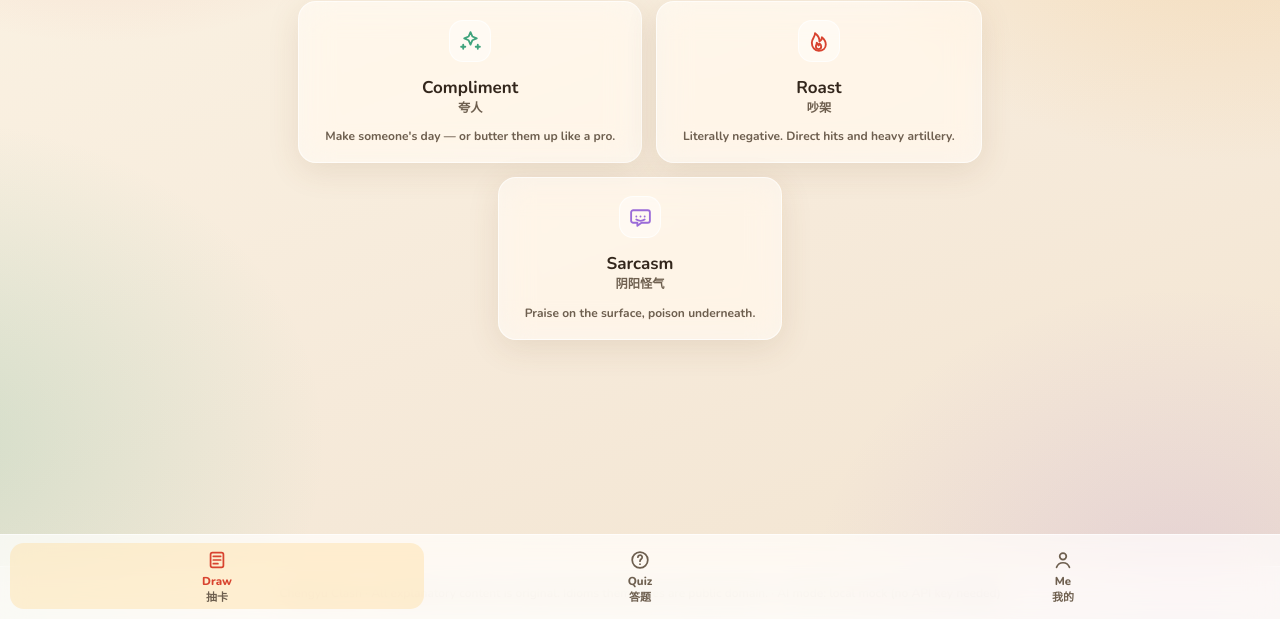
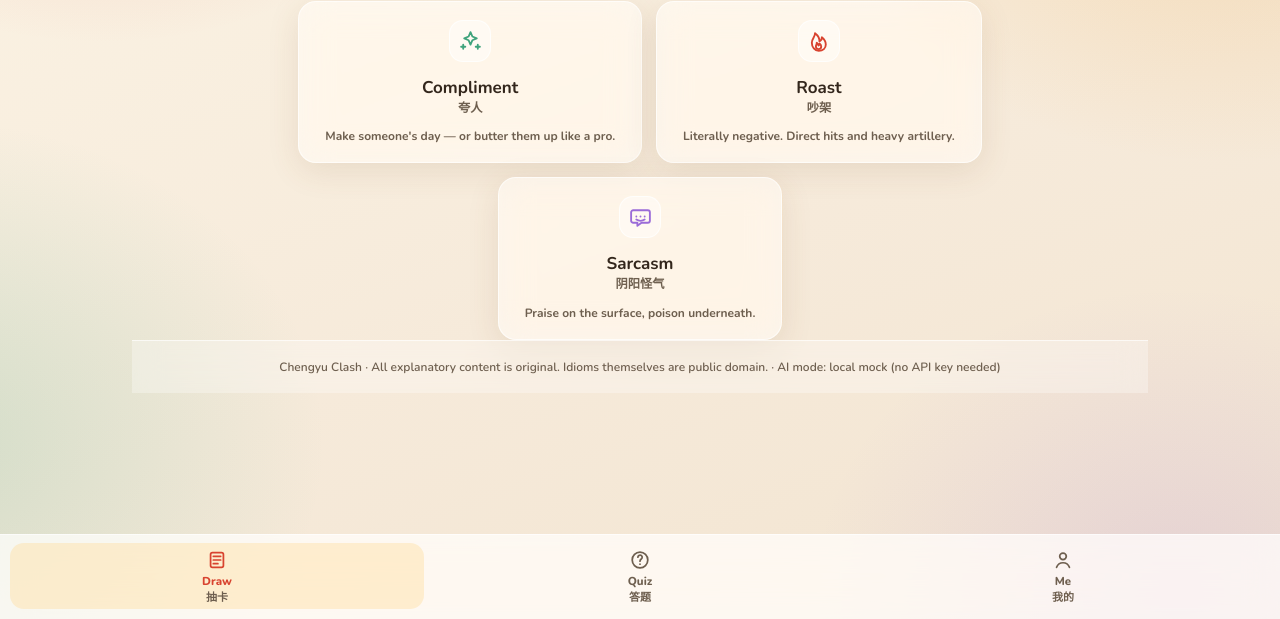
Before and after one commit to afw12/chengyu-clash, a plain HTML site: page web/index.html in a window 1280 px wide. Shown: the part 181-800 px from the top of the page. Drawn offline with Linux system fonts and the light colour scheme.

Commit message:
fix(ios): app-shell layout - scroll inside main, lock body. WKWebView root/body scrolling is unreliable (quiz options unreachable); footer moved into main, drop background-attachment fixed

```diff
--- a/web/index.html
+++ b/web/index.html
@@ -5,7 +5,7 @@
 <meta name="viewport" content="width=device-width, initial-scale=1.0, viewport-fit=cover">
 <title>Chengyu Clash · Win arguments with Chinese idioms</title>
 <meta name="description" content="Draw Chinese idiom cards to compliment or roast. Learn chengyu the fun way.">
-<link rel="stylesheet" href="style.css?v=64">
+<link rel="stylesheet" href="style.css?v=65">
 </head>
 <body>
 <svg class="icon-sprite" aria-hidden="true" focusable="false">
@@ -231,6 +231,10 @@
       </div>
     </div>
   </section>
+
+  <footer>
+    <p>Chengyu Clash · All explanatory content is original. Idioms themselves are public domain. · <span id="io-note">AI mode: local mock (no API key needed)</span></p>
+  </footer>
 </main>
 
 <nav class="tabbar" role="tablist" aria-label="App sections">
@@ -244,10 +248,6 @@
     <svg class="icon" aria-hidden="true"><use href="#icon-me"></use></svg><span>Me <span class="zh-sub" lang="zh-CN">我的</span></span>
   </button>
 </nav>
-
-<footer>
-  <p>Chengyu Clash · All explanatory content is original. Idioms themselves are public domain. · <span id="io-note">AI mode: local mock (no API key needed)</span></p>
-</footer>
 
 <script src="data.js?v=63"></script>
 <script src="zh.js?v=63"></script>
--- a/web/style.css
+++ b/web/style.css
@@ -43,15 +43,17 @@
 body {
   font-family: "Nunito", system-ui, -apple-system, BlinkMacSystemFont, "Segoe UI", Roboto, Helvetica, Arial, "Noto Sans", "Liberation Sans", "Microsoft YaHei", sans-serif;
   color: var(--ink);
-  min-height: 100vh;
+  height: 100vh;      /* app shell: body never scrolls, main is the scroll container.
+                         iOS WKWebView handles root/body scrolling unreliably. */
+  height: 100dvh;
   display: flex; flex-direction: column;
+  overflow: hidden;
   background:
     radial-gradient(560px 420px at 8% -6%,   rgba(216, 67, 47, .20), transparent 65%),
-    radial-gradient(640px 480px at 96% 4%,  rgba(233, 161, 59, .26), transparent 65%),
-    radial-gradient(620px 500px at -6% 78%, rgba(63, 163, 124, .20), transparent 65%),
-    radial-gradient(560px 460px at 92% 96%, rgba(155, 107, 216, .16), transparent 65%),
+    radial-gradient(640px 480px at 96% 4%,   rgba(233, 161, 59, .26), transparent 65%),
+    radial-gradient(620px 500px at -6% 78%,  rgba(63, 163, 124, .20), transparent 65%),
+    radial-gradient(560px 460px at 92% 96%,  rgba(155, 107, 216, .16), transparent 65%),
     linear-gradient(160deg, #FBF3E4, #F6EADA 55%, #F2E4D0);
-  background-attachment: fixed;
 }
 
 /* ---------- header ---------- */
@@ -115,7 +117,8 @@ nav { display: flex; align-items: center; gap: 9px; flex-wrap: wrap; }
 .tab:hover { transform: translateY(-2px) rotate(-1deg); box-shadow: var(--shadow); }
 .tab.active { background: #A93021; color: #FFF6E8; box-shadow: 0 6px 18px rgba(169, 48, 33, .35); }
 
-main { flex: 1; width: 100%; max-width: 1060px; margin: 0 auto; padding: 26px 22px 52px; }
+main { flex: 1; min-height: 0; width: 100%; max-width: 1060px; margin: 0 auto; padding: 26px 22px 52px;
+  overflow-y: auto; -webkit-overflow-scrolling: touch; overscroll-behavior: contain; }
 
 /* ---------- draw flow ---------- */
 .draw-title { text-align: center; margin: 18px 0 6px; font-size: 30px; font-weight: 900; }
@@ -629,7 +632,7 @@ html, body { overscroll-behavior: none; }
     grid-template-columns: minmax(0, 1fr) minmax(0, 1fr);
     align-items: start;
   }
-  .quiz-stage .quiz-scene { grid-column: 1; grid-row: 1 / span 4; position: sticky; top: 86px; }
+  .quiz-stage .quiz-scene { grid-column: 1; grid-row: 1 / span 4; position: sticky; top: 16px; }
   .quiz-stage > #q-options,
   .quiz-stage > #q-hard-box,
   .quiz-stage > #q-result,
```
